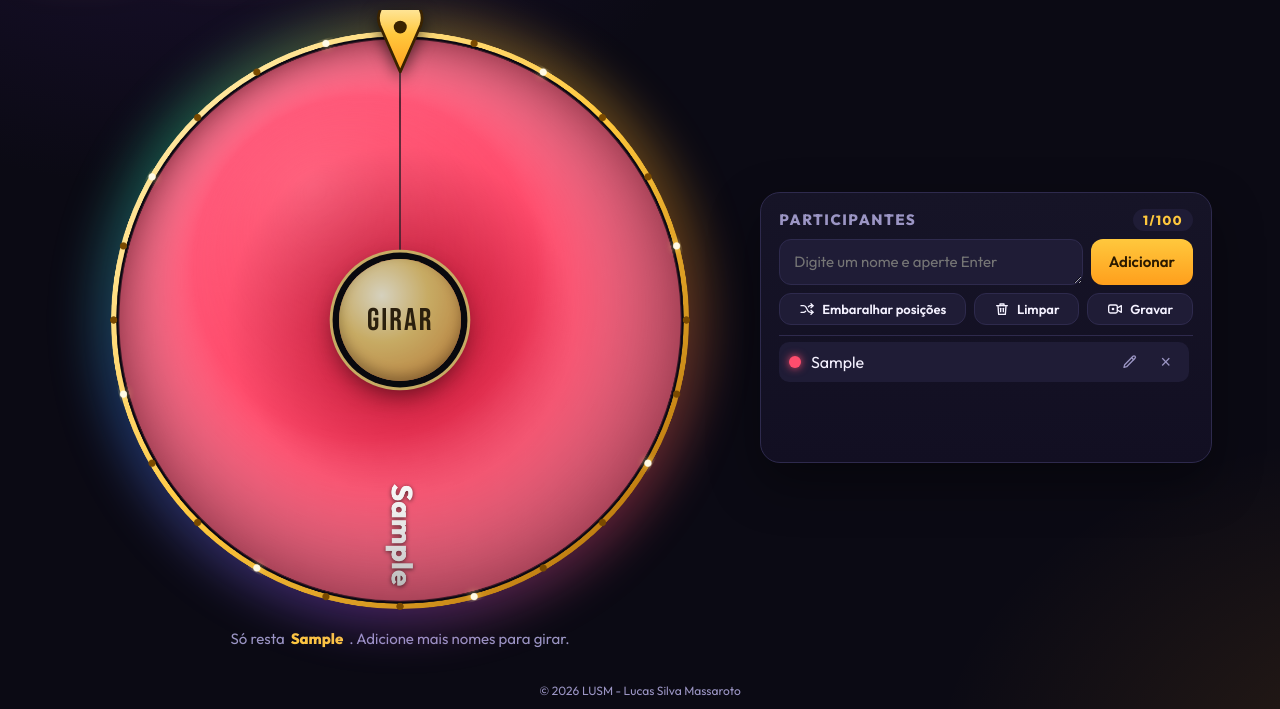
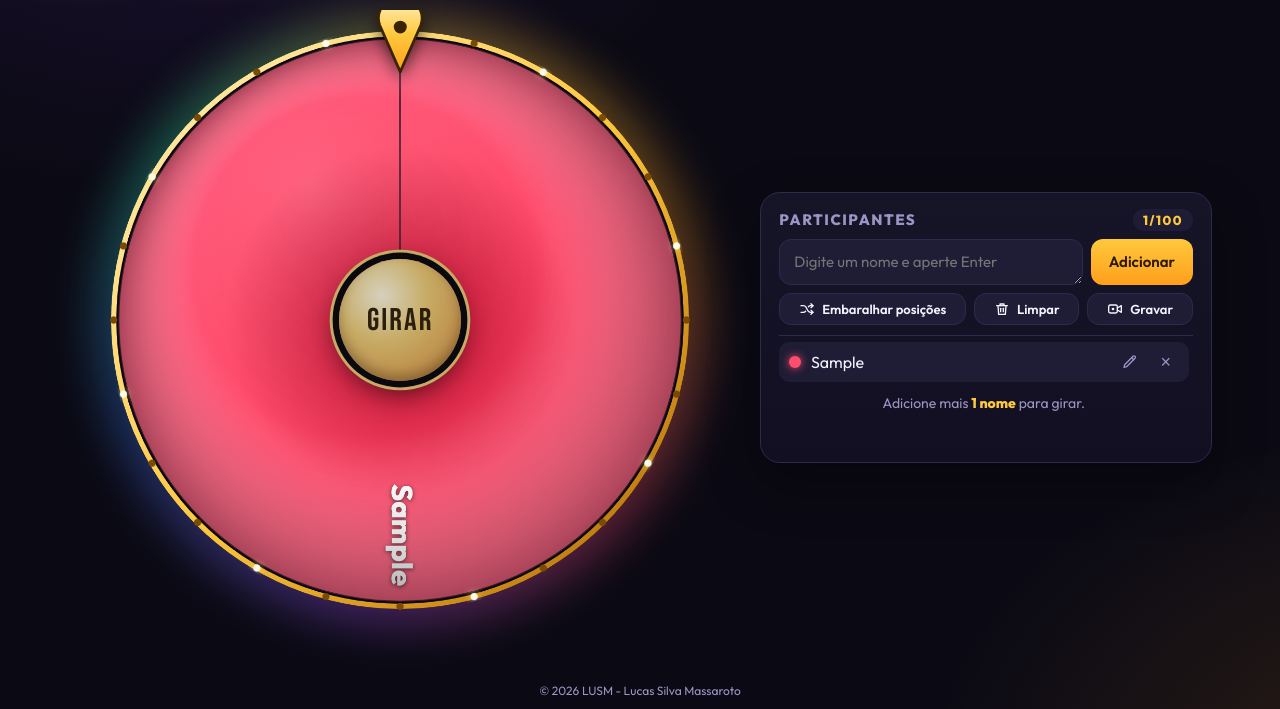
Before and after one commit to Lucasmassaroto1/lusm-sort, a website built with Vite: page index.html in a window 1280 px wide. Both pictures are taken after typing "Sample" into the empty fields and a click on the button "Adicionar". Shown: the part 91-800 px from the top of the page. Built offline with nearby package versions, Linux system fonts and the light colour scheme.

Commit message:
Tira o texto de dentro da roleta e leva a dica para a lista
- Roleta vazia sem o texto "Adicione nomes"
- "Adicione pelo menos 2 nomes para girar." substitui "Nenhum nome ainda"
- Com 1 nome, "Adicione mais 1 nome para girar." aparece abaixo dele na lista
- Embaixo da roleta ficam só o aviso de giro e o de nomes repetidos

Co-Authored-By: Claude Opus 5.5 <noreply@anthropic.com>
Claude-Session: https://claude.ai/code/session_01KQBC42Pxr1ocNQbwkgYzQk

```diff
--- a/src/main.ts
+++ b/src/main.ts
@@ -103,7 +103,7 @@ function renderList(): void {
   const pending = new Set(pendingCopies(entries).map(e => e.id));
   const groupSize = new Map(findDuplicates(entries.map(e => e.name)).map(d => [nameKey(d.name), d.count]));
   ui.list.innerHTML = '';
-  if (!entries.length) ui.list.innerHTML = '<li class="empty">Nenhum nome ainda</li>';
+  if (!entries.length) ui.list.innerHTML = '<li class="empty">Adicione pelo menos <b>2 nomes</b> para girar.</li>';
   entries.forEach((entry, i) => {
     const li = document.createElement('li');
     if (animateList) li.style.animationDelay = `${Math.min(i * 20, 300)}ms`;
@@ -134,6 +134,12 @@ function renderList(): void {
     };
     ui.list.appendChild(li);
   });
+  if (entries.length === 1) {
+    const hint = document.createElement('li');
+    hint.className = 'empty';
+    hint.innerHTML = 'Adicione mais <b>1 nome</b> para girar.';
+    ui.list.appendChild(hint);
+  }
   ui.count.textContent = `${entries.length}/${MAX_NAMES}`;
   ui.count.classList.toggle('full', entries.length >= MAX_NAMES);
   const full = entries.length >= MAX_NAMES;
@@ -225,8 +231,7 @@ function updateStatus(): void {
   ui.spin.disabled = n < 2 || wheel.spinning;
   ui.spin.classList.toggle('pulse', n >= 2 && !wheel.spinning);
   if (wheel.spinning) ui.status.innerHTML = `Girando… boa sorte! ${icons.trevo}`;
-  else if (n === 0) ui.status.innerHTML = 'Adicione pelo menos <b>2 nomes</b> para girar.';
-  else if (n === 1) ui.status.innerHTML = `Só resta <b>${escapeHtml(entries[0].name)}</b>. Adicione mais nomes para girar.`;
+  else if (n < 2) ui.status.innerHTML = ''; // a dica de quantos nomes faltam fica na lista
   else {
     const pendingKeys = new Set(pendingCopies(entries).map(e => nameKey(e.name)));
     const dups = findDuplicates(entries.map(e => e.name)).filter(d => pendingKeys.has(nameKey(d.name)));
--- a/src/style.css
+++ b/src/style.css
@@ -171,7 +171,8 @@ ul.names::-webkit-scrollbar-thumb, .panel::-webkit-scrollbar-thumb { background:
 .names .wins.lead svg { opacity: 1; }
 .names .x { background: none; border: none; color: var(--muted); font-size: 18px; cursor: pointer; width: 26px; height: 26px; border-radius: 8px; flex: none; }
 .names .x:hover { color: var(--danger); background: #ff4d6d1a; }
-.empty { color: var(--muted); font-size: 14px; text-align: center; padding: 14px 0; justify-content: center; border: none !important; background: none !important; }
+.empty b { color: var(--gold); }
+.empty { display: block !important; color: var(--muted); font-size: 14px; text-align: center; padding: 14px 0; justify-content: center; border: none !important; background: none !important; }
 
 .opts { display: flex; gap: 8px; flex-wrap: wrap; margin-top: 10px; padding-bottom: 12px; border-bottom: 1px solid var(--line); }
 .opts .btn { flex: 1 1 auto; justify-content: center; }
--- a/src/wheel.ts
+++ b/src/wheel.ts
@@ -130,11 +130,6 @@ export class WheelRenderer {
       ctx.arc(R, R, rOuter, 0, TAU);
       ctx.fillStyle = '#1f1c36';
       ctx.fill();
-      ctx.fillStyle = '#9b95c4';
-      ctx.font = '600 40px Outfit';
-      ctx.textAlign = 'center';
-      ctx.textBaseline = 'middle';
-      ctx.fillText('Adicione nomes', R, R - 190);
     } else {
       const seg = TAU / n;
       // O nome vai da borda do botão central até perto do aro, sempre numa linha.
```
